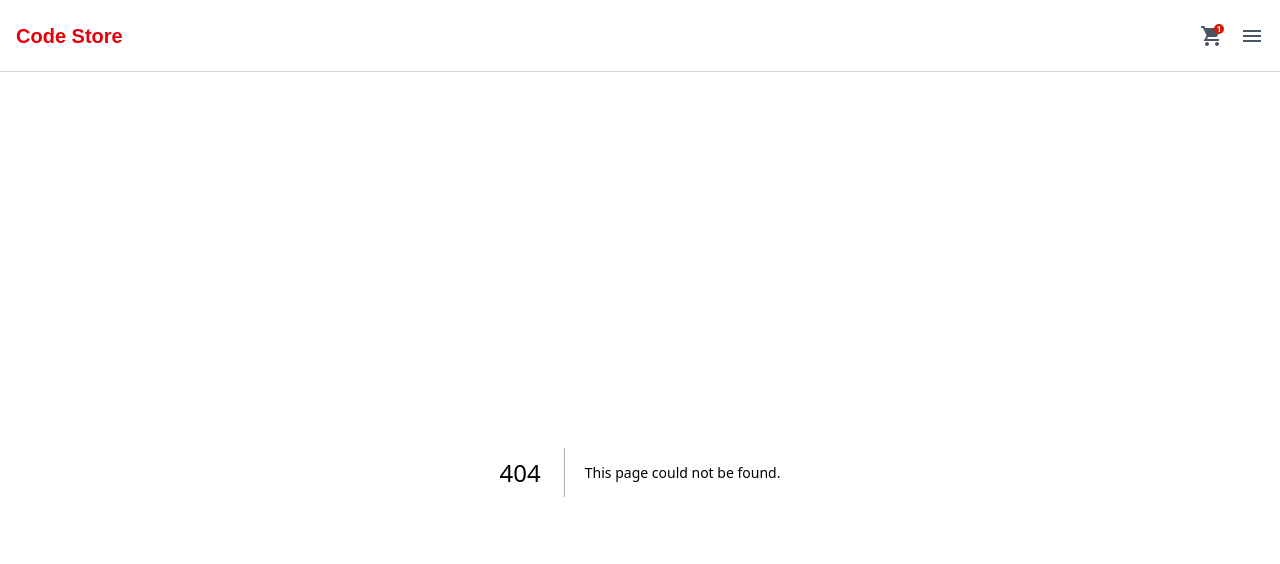
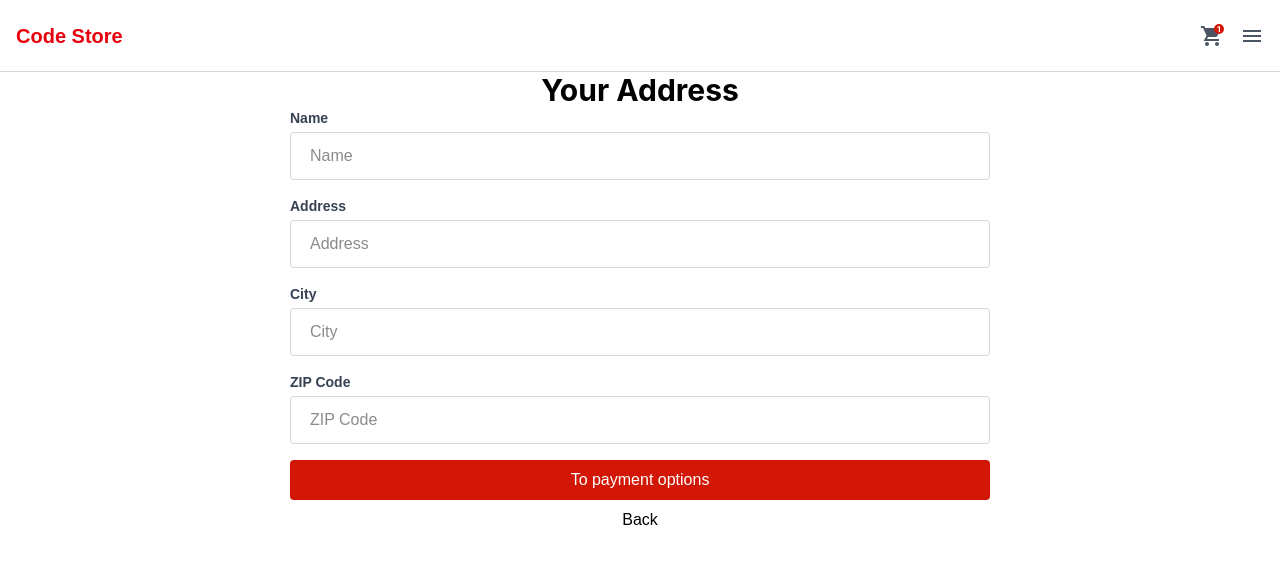
Before and after one commit to KelsonF/w12_E-Commerce_backend, a Next.js app: page /checkout/adress in a window 1280 px wide. Before the commit this address had no page. Shown: the top 564 px of the page. Built offline with nearby package versions, Linux system fonts and the light colour scheme.

Commit message:
feat: it creates the adress page

```diff
--- /dev/null
+++ b/src/pages/checkout/adress/index.tsx
@@ -0,0 +1,24 @@
+import { Button } from "@/components/checkout/Button/Button";
+import { Input } from "@/components/checkout/Input/Input";
+import { Container } from "@/components/shared/Container";
+import { ButtonType } from "@/components/checkout/Button/Button";
+
+export default function Address() {
+  return (
+    <Container>
+      <h1 className="text-3xl text-black font-bold font-[Inter]">
+        Your Address
+      </h1>
+      <form className="flex flex-col gap-4 max-w-[700px] w-full">
+        <Input placeholder="Name" />
+        <Input placeholder="Address" />
+        <Input placeholder="City" />
+        <Input placeholder="ZIP Code" />
+        <div className="w-full flex flex-col items-center justify-center">
+          <Button placeholder="To payment options" style={ButtonType.PRIMARY} />
+          <Button placeholder="Back" style={ButtonType.SECONDARY} />
+        </div>
+      </form>
+    </Container>
+  );
+}
```
